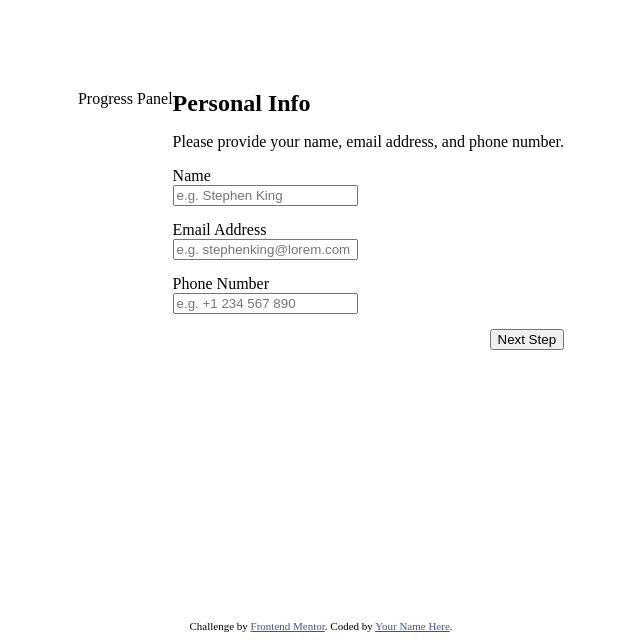
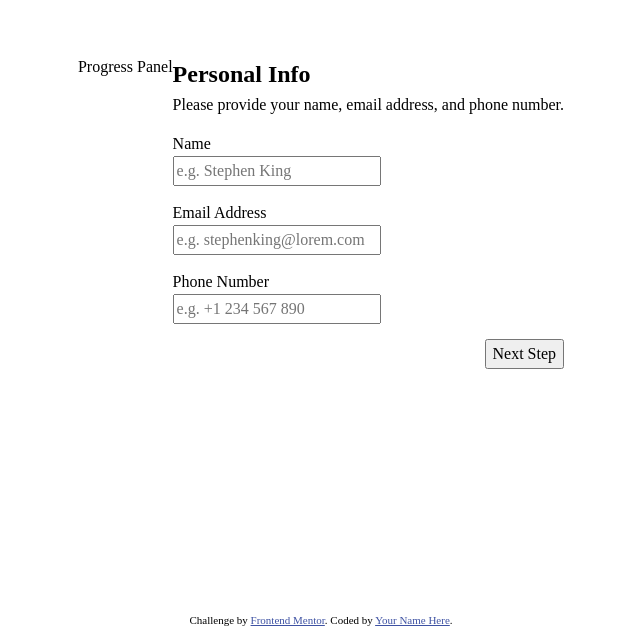
Before and after one commit to msabin/FlowForm, a React (Vite) app in the folder signup-flow/: page / in a window 1280 px wide. Shown: the part 188-828 px from the top of the page, without its empty margins (319-959 px from the left). Built offline with nearby package versions, Linux system fonts and the light colour scheme.

Commit message:
Restructured styling folders

```diff
--- a/signup-flow/src/App.jsx
+++ b/signup-flow/src/App.jsx
@@ -1,4 +1,3 @@
-import './App.scss'
 import { FlowForm } from './components/FlowForm'
 
 function App() {
--- a/signup-flow/src/components/FlowForm.jsx
+++ b/signup-flow/src/components/FlowForm.jsx
@@ -4,7 +4,7 @@ import { PersonalInfo } from "./pages/PersonalInfo"
 import { SelectPlan } from "./pages/SelectPlan"
 import { useState } from "react"
 import { ThankYou } from "./pages/ThankYou";
-import '../stylings/FlowForm.scss';
+import '../styles/components/FlowForm.scss';
 
 const pages = [
   <PersonalInfo/>,
--- a/signup-flow/src/components/pages/PersonalInfo.jsx
+++ b/signup-flow/src/components/pages/PersonalInfo.jsx
@@ -1,4 +1,4 @@
-import '../../stylings/PersonalInfo.scss';
+import '../../styles/components/PersonalInfo.scss';
 
 export function PersonalInfo() {
 
--- a/signup-flow/src/main.jsx
+++ b/signup-flow/src/main.jsx
@@ -1,7 +1,7 @@
 import React from 'react'
 import ReactDOM from 'react-dom/client'
 import App from './App.jsx'
-import './index.scss'
+import './styles/main.scss'
 
 ReactDOM.createRoot(document.getElementById('root')).render(
   <React.StrictMode>
--- /dev/null
+++ b/signup-flow/src/styles/base/_resets.scss
@@ -0,0 +1,36 @@
+// Use a more-intuitive box-sizing model.
+*, *::before, *::after {
+  box-sizing: border-box;
+}
+
+// Remove default margin
+* {
+  margin: 0;
+}
+
+// Add accessible line-height & improve text rendering
+body {
+  line-height: 1.5;
+  -webkit-font-smoothing: antialiased;
+}
+
+//Improve media defaults
+img, picture, video, canvas, svg {
+  display: block;
+  max-width: 100%;
+}
+
+// Remove built-in form typography styles
+input, button, textarea, select {
+  font: inherit;
+}
+
+// Avoid text overflows
+p, h1, h2, h3, h4, h5, h6 {
+  overflow-wrap: break-word;
+}
+
+// Create a root stacking context
+#root, #__next {
+  isolation: isolate;
+}
--- a/signup-flow/src/index.scss
+++ b/signup-flow/src/styles/layouts/_global.scss
@@ -1,10 +1,3 @@
-*,
-*::before,
-*::after {
-  box-sizing: border-box;
-}
-
-
 #root {
   display: flex;
 
--- /dev/null
+++ b/signup-flow/src/styles/main.scss
@@ -0,0 +1,4 @@
+@use './base/resets';
+
+// layouts
+@use './layouts/global';
```
Also changed, not shown: signup-flow/src/App.scss (deleted), signup-flow/src/styles/components/FlowForm.scss (renamed from signup-flow/src/stylings/FlowForm.scss), signup-flow/src/styles/components/PersonalInfo.scss (renamed from signup-flow/src/stylings/PersonalInfo.scss).
